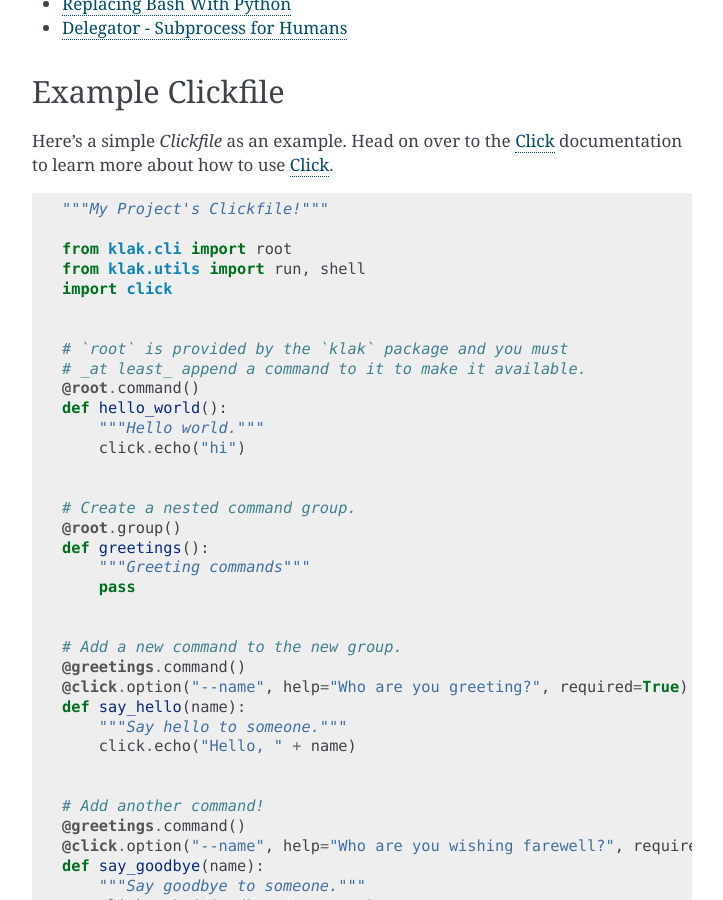
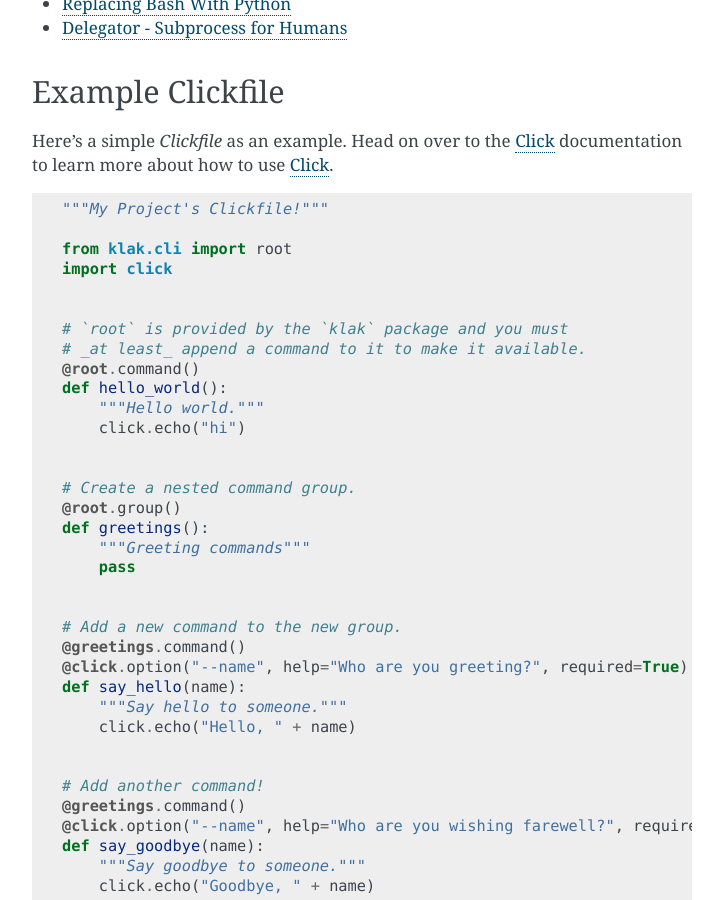
Before and after one commit to aubricus/klak, a Sphinx documentation site: the page built from docs/usage.rst, in a window 1280 px wide and 900 px high, scrolled down 1125 px. Shown: the whole window, without its empty margins (388-1111 px from the left). Built offline with Sphinx 7.4.7, drawn with Linux system fonts in a browser that asks for light colours.

Commit message:
chore(docs): Remove ref to run, shell in usage.rst

```diff
--- a/docs/usage.rst
+++ b/docs/usage.rst
@@ -72,7 +72,6 @@
     """My Project's Clickfile!"""
 
     from klak.cli import root
-    from klak.utils import run, shell
     import click
 
 
```
